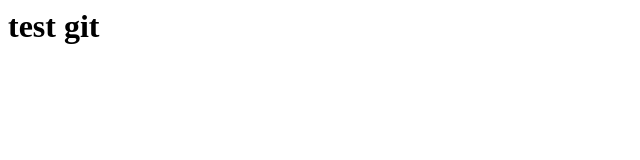
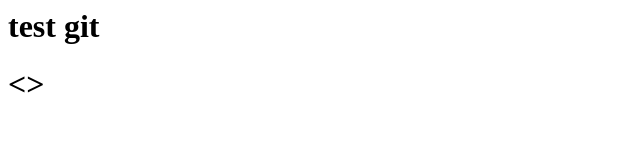
Before and after one commit to tranhoanghuy/testgit, a plain HTML site: page index.html in a window 1280 px wide. Shown: the full height of the page, 0-640 px from the left. Drawn offline with Linux system fonts and the light colour scheme.

Commit message:
Update index.html

```diff
--- a/index.html
+++ b/index.html
@@ -1 +1,2 @@
 <h1>test git</h1>
+<h1><>
```
